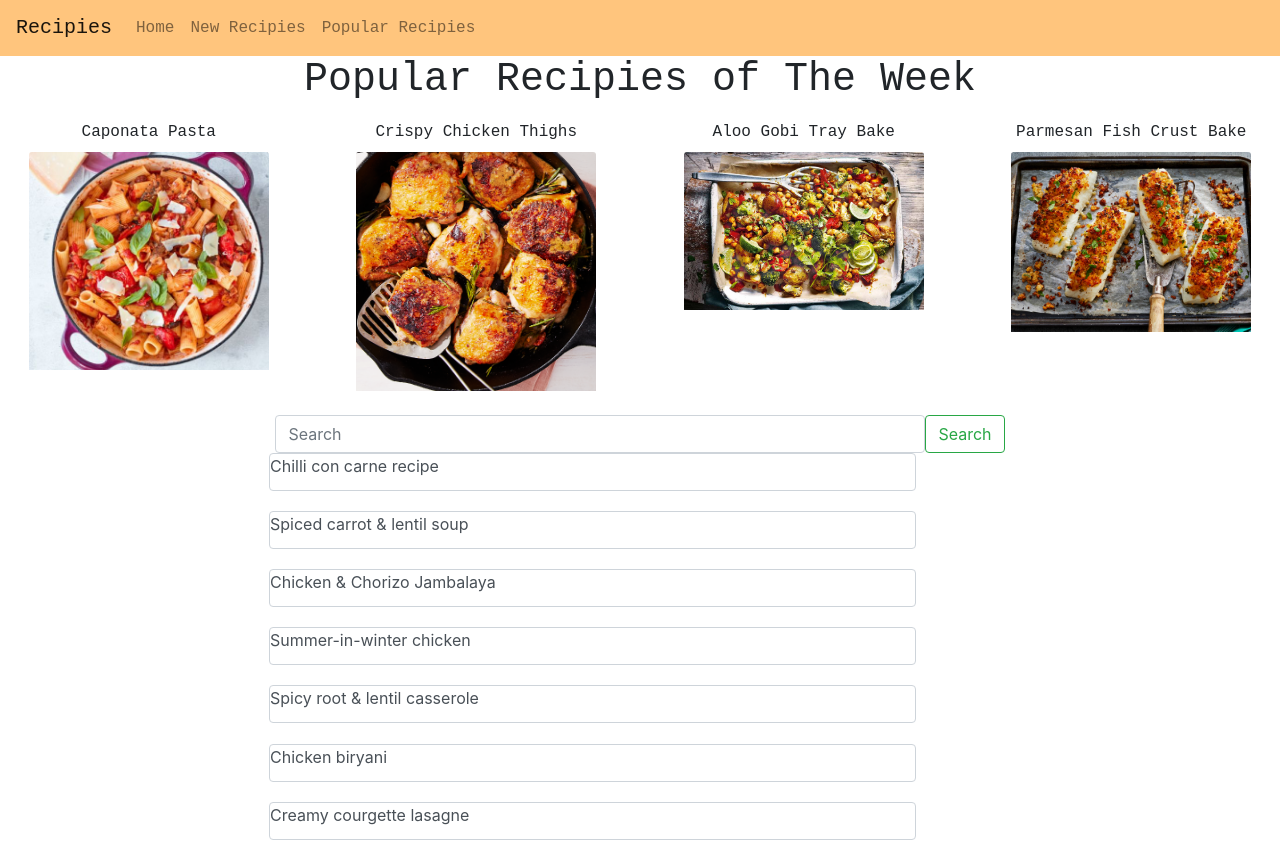
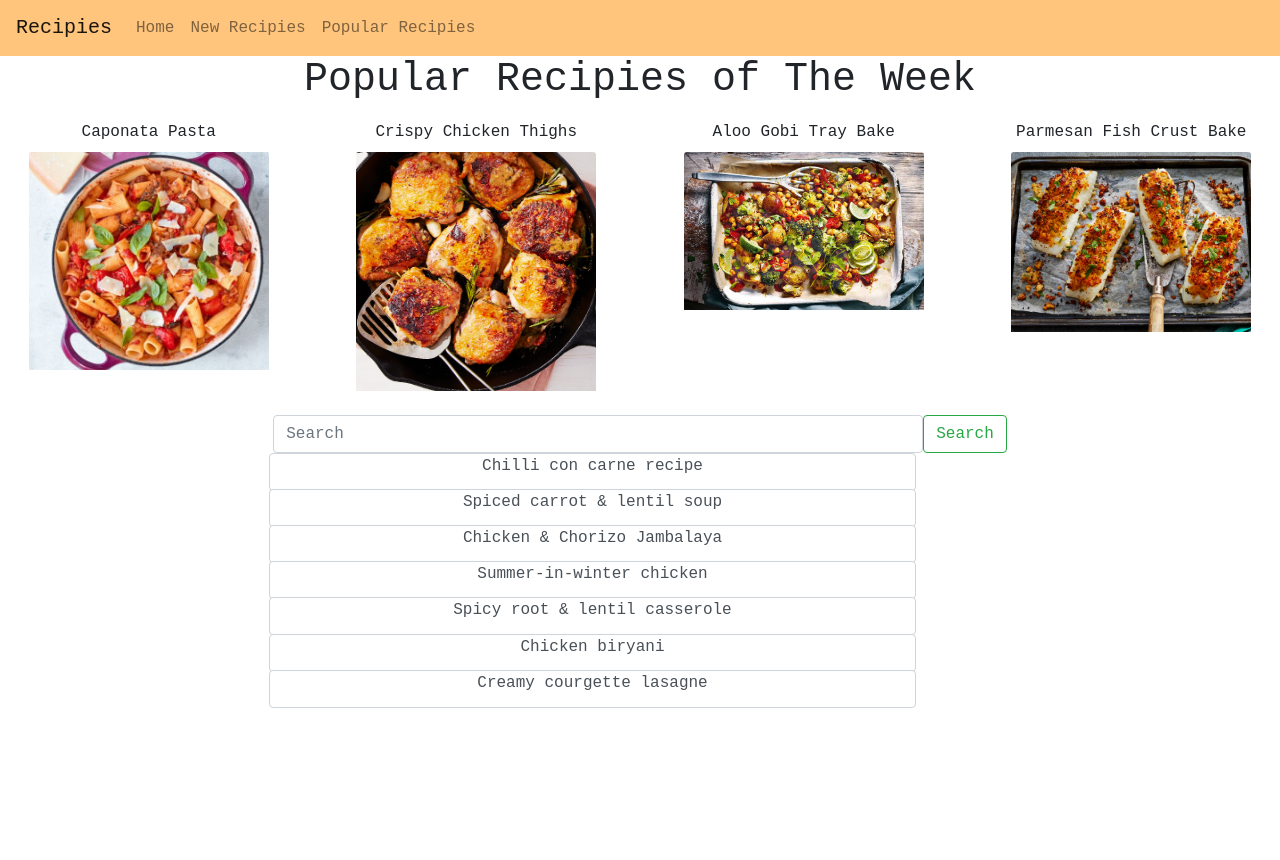
Before and after one commit to TiffanyJan/Recipies, a React (Create React App) app: page / in a window 1280 px wide. After the commit the page ends 800 px from the top, so only its background shows below. Built offline with nearby package versions, Linux system fonts and the light colour scheme.

Commit message:
reduce spacing

```diff
--- a/src/App.css
+++ b/src/App.css
@@ -14,6 +14,7 @@
   display: inline-block;
   vertical-align: middle;
   width: 100%;
+  font-family: "Courier New";
 }
 
 .heading {
@@ -36,11 +37,13 @@
   background-color: rgb(255, 255, 255);
   border-radius: 0.25rem;
   border: 1px solid #ced4da;
-  margin: 20px;
+  margin: -2px;
   height: calc(1.5em + 0.75rem + 2px);
   color: #495057;
   width: 647px;
   margin-top: 0.01rem !important;
+  text-align: center;
+  font-family: "Courier New";
 }
 
 .justify-content-lg-center {
```
